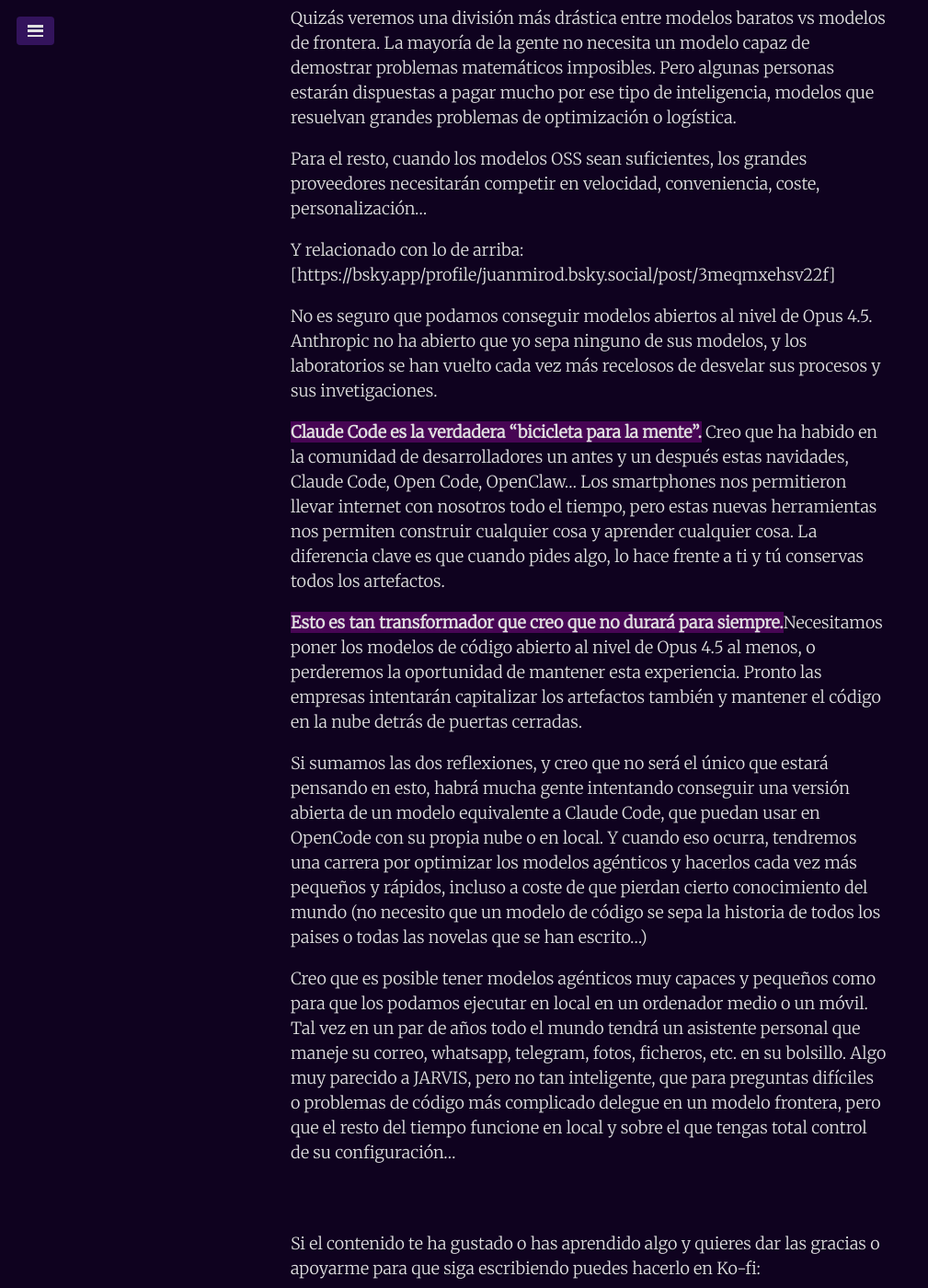
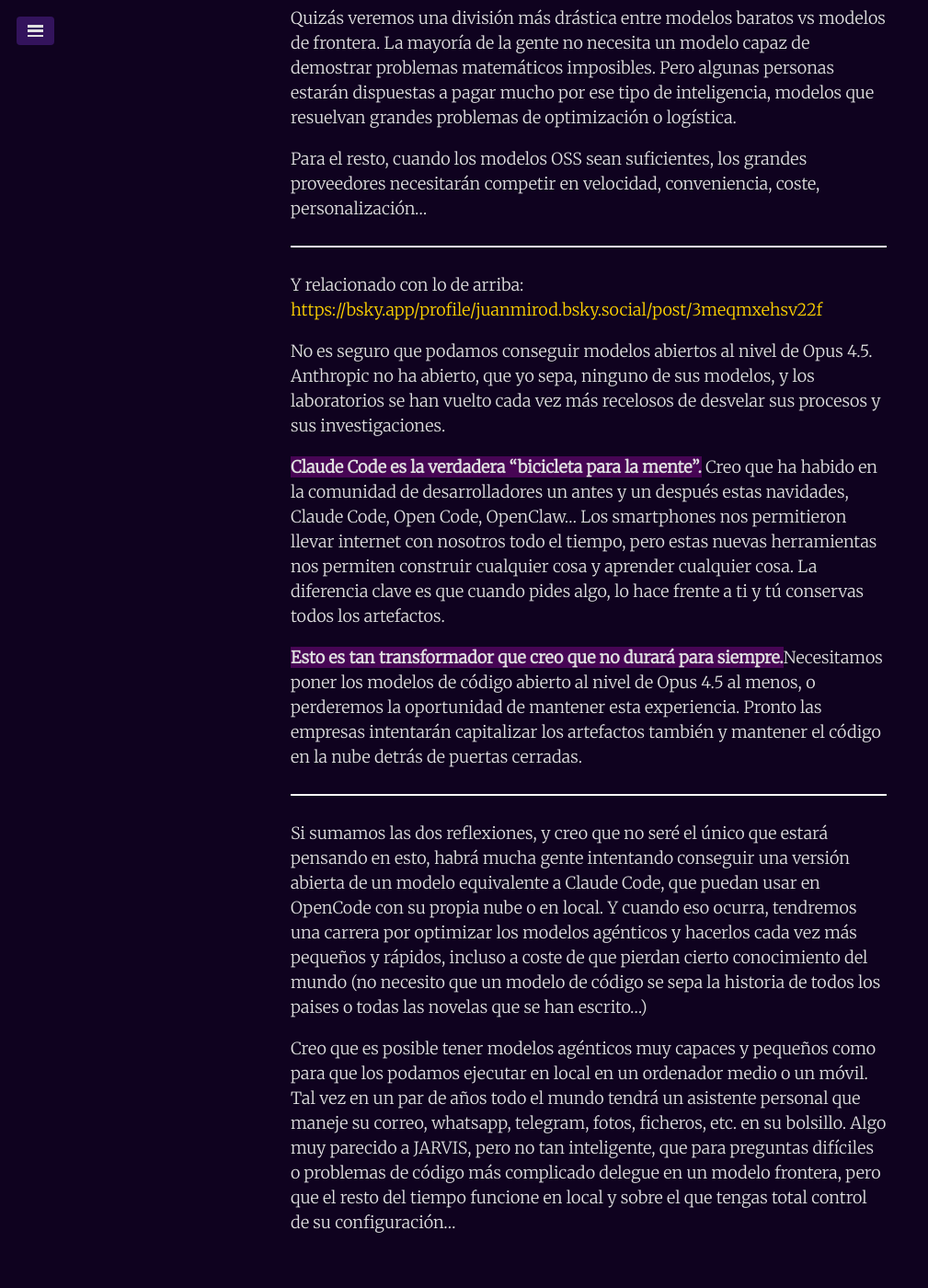
Before and after one commit to juanmirod/juanmirod.github.io, a Jekyll site: the page built from _posts/2026-01-14-augmented-codin-review.markdown, in a window 1280 px wide and 1400 px high, scrolled down 4060 px. Shown: the whole window at 92% size, without its empty margins (0-1009 px from the left). Built offline with Jekyll 4.4.1, drawn with Linux system fonts in a browser that asks for light colours; some of the changed text lies outside the part shown.

Commit message:
fix links ans typos

```diff
--- a/_posts/2026-01-14-augmented-codin-review.markdown
+++ b/_posts/2026-01-14-augmented-codin-review.markdown
@@ -44,7 +44,7 @@
 ### _[Actualización: 15/02/2026]_
 
 Una predicción a medio-largo plazo, tal vez no este año:
-[https://bsky.app/profile/juanmirod.bsky.social/post/3me7rg37os22g)]
+<https://bsky.app/profile/juanmirod.bsky.social/post/3me7rg37os22g>
 
 Cuando los modelos de código abierto lleguen al nivel de Opus 4.5, la gente los preferirá para muchas tareas agénticas y los proveedores de modelos iniciarán una carrera de optimización para hacer los modelos más baratos y rápidos, incluso cuando no sean más capaces, para tratar de recuperar a esos usuarios.
 
@@ -52,15 +52,19 @@
 
 Para el resto, cuando los modelos OSS sean suficientes, los grandes proveedores necesitarán competir en velocidad, conveniencia, coste, personalización...
 
+---
+
 Y relacionado con lo de arriba:
-[https://bsky.app/profile/juanmirod.bsky.social/post/3meqmxehsv22f]
+<https://bsky.app/profile/juanmirod.bsky.social/post/3meqmxehsv22f>
 
-No es seguro que podamos conseguir modelos abiertos al nivel de Opus 4.5. Anthropic no ha abierto que yo sepa ninguno de sus modelos, y los laboratorios se han vuelto cada vez más recelosos de desvelar sus procesos y sus invetigaciones.
+No es seguro que podamos conseguir modelos abiertos al nivel de Opus 4.5. Anthropic no ha abierto, que yo sepa, ninguno de sus modelos, y los laboratorios se han vuelto cada vez más recelosos de desvelar sus procesos y sus investigaciones.
 
 **Claude Code es la verdadera "bicicleta para la mente".** Creo que ha habido en la comunidad de desarrolladores un antes y un después estas navidades, Claude Code, Open Code, OpenClaw... Los smartphones nos permitieron llevar internet con nosotros todo el tiempo, pero estas nuevas herramientas nos permiten construir cualquier cosa y aprender cualquier cosa. La diferencia clave es que cuando pides algo, lo hace frente a ti y tú conservas todos los artefactos.
 
 **Esto es tan transformador que creo que no durará para siempre.**Necesitamos poner los modelos de código abierto al nivel de Opus 4.5 al menos, o perderemos la oportunidad de mantener esta experiencia. Pronto las empresas intentarán capitalizar los artefactos también y mantener el código en la nube detrás de puertas cerradas.
 
-Si sumamos las dos reflexiones, y creo que no será el único que estará pensando en esto, habrá mucha gente intentando conseguir una versión abierta de un modelo equivalente a Claude Code, que puedan usar en OpenCode con su propia nube o en local. Y cuando eso ocurra, tendremos una carrera por optimizar los modelos agénticos y hacerlos cada vez más pequeños y rápidos, incluso a coste de que pierdan cierto conocimiento del mundo (no necesito que un modelo de código se sepa la historia de todos los paises o todas las novelas que se han escrito...)
+---
+
+Si sumamos las dos reflexiones, y creo que no seré el único que estará pensando en esto, habrá mucha gente intentando conseguir una versión abierta de un modelo equivalente a Claude Code, que puedan usar en OpenCode con su propia nube o en local. Y cuando eso ocurra, tendremos una carrera por optimizar los modelos agénticos y hacerlos cada vez más pequeños y rápidos, incluso a coste de que pierdan cierto conocimiento del mundo (no necesito que un modelo de código se sepa la historia de todos los paises o todas las novelas que se han escrito...)
 
 Creo que es posible tener modelos agénticos muy capaces y pequeños como para que los podamos ejecutar en local en un ordenador medio o un móvil. Tal vez en un par de años todo el mundo tendrá un asistente personal que maneje su correo, whatsapp, telegram, fotos, ficheros, etc. en su bolsillo. Algo muy parecido a JARVIS, pero no tan inteligente, que para preguntas difíciles o problemas de código más complicado delegue en un modelo frontera, pero que el resto del tiempo funcione en local y sobre el que tengas total control de su configuración...
```
